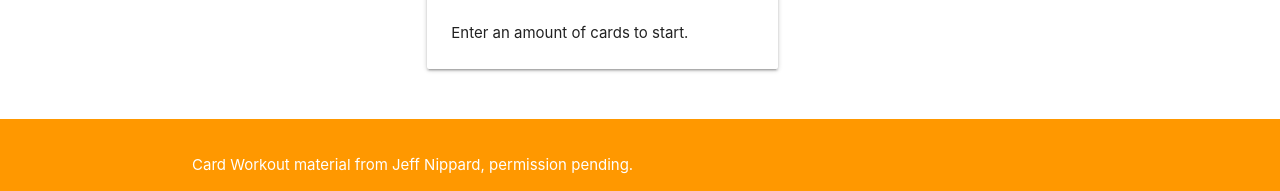
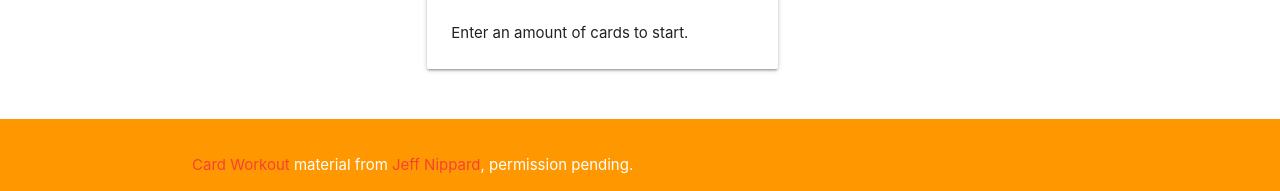
Before and after one commit to lukesbart/cards, a plain HTML site: page index.html in a window 1280 px wide. Shown: the part 681-872 px from the top of the page. Drawn offline with Linux system fonts and the light colour scheme.

Commit message:
Add links to source of  workout content

```diff
--- a/index.html
+++ b/index.html
@@ -94,7 +94,7 @@
       <div class="container">
         <div class="section">
           <div class="valign-wrapper">
-            <span>Card Workout material from Jeff Nippard, permission pending.</span>
+            <span><a href="https://www.jeffnippard.com/cards" class="red-text">Card Workout</a> material from <a href="https://www.jeffnippard.com/" class="red-text">Jeff Nippard</a>, permission pending.</span>
           </div>
         </div>
       </div>
```
